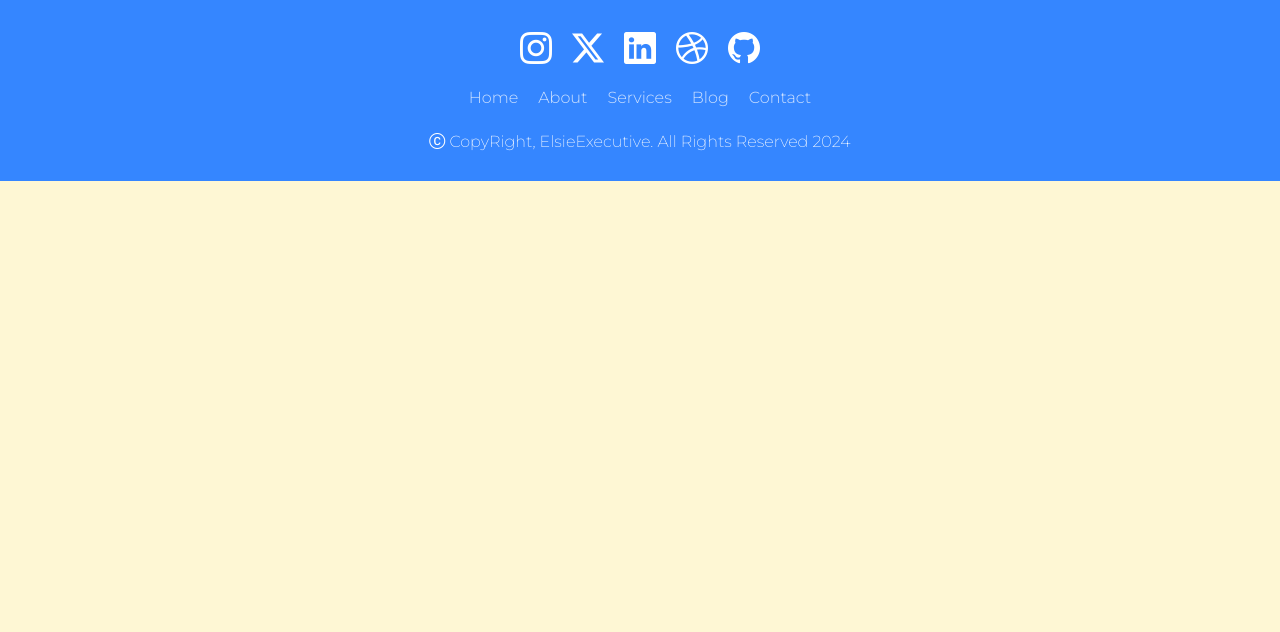
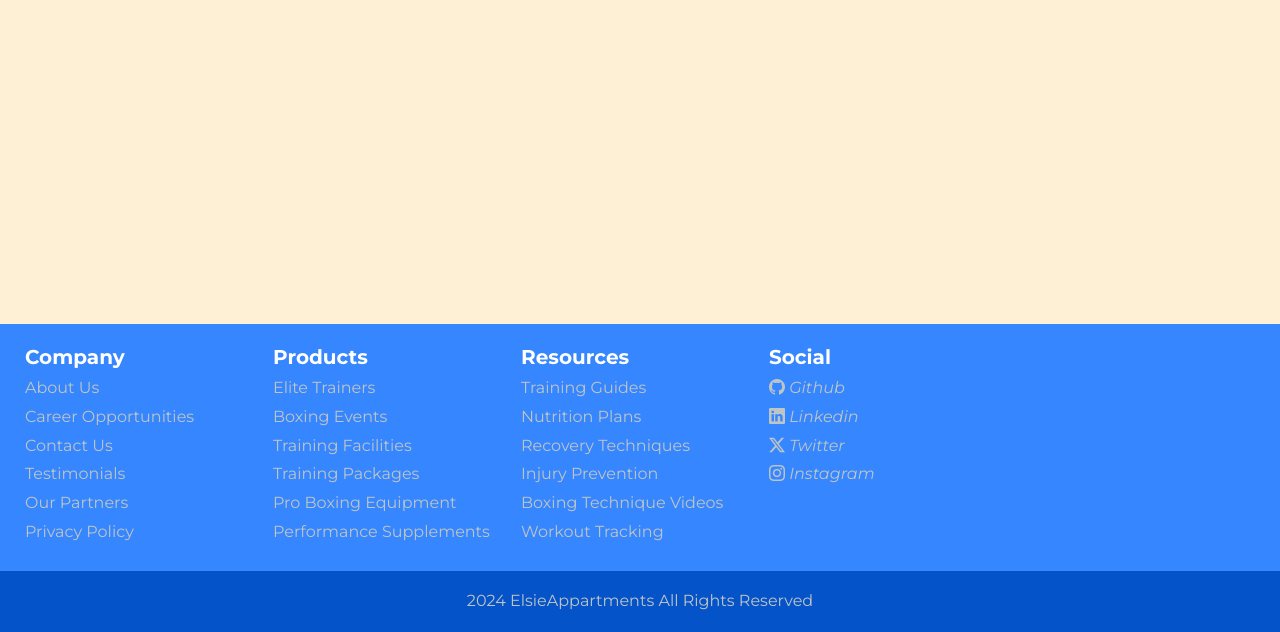
Before and after one commit to Maithy-a/RPMS-Web, a PHP site: page / in a window 1280 px wide. Shown: the part 1330-1962 px from the top of the page. Before the commit the page ends 1511 px from the top, so only its background shows below. Run offline with PHP 8.4, Linux system fonts and the light colour scheme.

Commit message:
update 3 files and delete 1 file

```diff
--- a/index.html
+++ b/index.html
@@ -22,11 +22,11 @@
 
 <body>
 
-  <div class="loader">
+  <!-- <div class="loader">
     <div></div>
     <div></div>
   </div>
-  <div class="blurred-content">
+  <div class="blurred-content"> -->
 
   <nav class="navbar">
     <div class="navbar-header">
@@ -46,21 +46,22 @@
         <li><a href="#">Contact</a></li>
         <li class="navbar-dropdown">
           <a href="#" class="dropdown-toggler" data-dropdown="my-dropdown-id">
-              Sign in as <i class="bi bi-chevron-down"></i>
+            Login <i class="bi bi-chevron-down"></i>
           </a>
 
           <ul class="dropdown" id="my-dropdown-id">
-              <li>
-                <a href="log-in.php">Administrator </a>
-              </li>
-              <li class="separator"></li>
             <li>
               <a href="login.php">Tenant </a>
             </li>
             <li class="separator"></li>
             <li>
-                <a href="login.php">Manager</a>
+              <a href="login.php">Caretaker</a>
             </li>
+            <li class="separator"></li>
+            <li>
+              <a href="log-in.php">Lardlord</a>
+            </li>
+            <li class="separator"></li>
           </ul>
         </li>
         <li><a href="Register.php">Register</a></li>
@@ -79,7 +80,12 @@
           </div>
           <div class="text-box">
             <h2>Welcome to Elsie</h2>
-                      <p>Discover the ultimate in comfort and style with our spacious rooms at Elsie Executive Apartments! I love how every room is designed with plenty of space to breathe, relax, and truly make it my own. The large windows flood the space with natural light, creating a bright and airy vibe that feels so inviting. With sleek finishes, modern touches, and layouts that perfectly blend style and functionality, these rooms are everything I need for relaxing evenings or hosting friends. Come see for yourself why Elsie Executive Apartments isn’t just a place to live—it’s a place to thrive!</p>
+            <p>Discover the ultimate in comfort and style with our spacious rooms at Elsie Executive Apartments! I
+              love how every room is designed with plenty of space to breathe, relax, and truly make it my own. The
+              large windows flood the space with natural light, creating a bright and airy vibe that feels so
+              inviting. With sleek finishes, modern touches, and layouts that perfectly blend style and functionality,
+              these rooms are everything I need for relaxing evenings or hosting friends. Come see for yourself why
+              Elsie Executive Apartments isn’t just a place to live—it’s a place to thrive!</p>
             <a href="#" class="home-btn">Read More <i class="bi bi-box-arrow-in-up-right"></i></a>
           </div>
         </div>
@@ -89,7 +95,13 @@
           </div>
           <div class="text-box">
             <h2>Spacious Rooms</h2>
-                    <p>Step into the heart of Elsie Executive Apartments and experience the magic of our open kitchen design! I absolutely love how it perfectly blends modern style with practical functionality, giving me the ideal space for all my culinary adventures. The spacious layout flows effortlessly into the living area, creating a warm and inviting vibe that’s perfect for socializing. With sleek countertops, premium appliances, and plenty of natural light, every moment in the kitchen feels like a joy. It’s not just a kitchen—it’s where creativity thrives, memories are made, and connections happen. Come see why it’s the centerpiece of life at Elsie Executive Apartments!</p>
+            <p>Step into the heart of Elsie Executive Apartments and experience the magic of our open kitchen design!
+              I absolutely love how it perfectly blends modern style with practical functionality, giving me the ideal
+              space for all my culinary adventures. The spacious layout flows effortlessly into the living area,
+              creating a warm and inviting vibe that’s perfect for socializing. With sleek countertops, premium
+              appliances, and plenty of natural light, every moment in the kitchen feels like a joy. It’s not just a
+              kitchen—it’s where creativity thrives, memories are made, and connections happen. Come see why it’s the
+              centerpiece of life at Elsie Executive Apartments!</p>
             <a href="#" class="home-btn">Read More <i class="bi bi-box-arrow-in-up-right"></i></a>
           </div>
         </div>
@@ -99,7 +111,12 @@
           </div>
           <div class="text-box">
             <h2>Spacious Rooms</h2>
-                  <p>Say goodbye to parking headaches at Elsie Executive Apartments! Here, convenience meets peace of mind with our secure, spacious, and well-maintained parking facilities. Whether you drive a car or a motorcycle, there’s always room for your ride—just steps from your front door. With 24/7 safety monitoring, you can relax knowing your vehicle is in good hands. At Elsie Executive Apartments, parking isn’t just practical—it’s effortless. Because here, we don’t just take care of your home; we take care of everything that matters to you. Drive in, park easy, and live stress-free!</p>
+            <p>Say goodbye to parking headaches at Elsie Executive Apartments! Here, convenience meets peace of mind
+              with our secure, spacious, and well-maintained parking facilities. Whether you drive a car or a
+              motorcycle, there’s always room for your ride—just steps from your front door. With 24/7 safety
+              monitoring, you can relax knowing your vehicle is in good hands. At Elsie Executive Apartments, parking
+              isn’t just practical—it’s effortless. Because here, we don’t just take care of your home; we take care
+              of everything that matters to you. Drive in, park easy, and live stress-free!</p>
             <a href="#" class="home-btn">Read More <i class="bi bi-box-arrow-in-up-right"></i></a>
           </div>
         </div>
@@ -121,13 +138,11 @@
             Welcome to Elsie Executive Apartments, located in the heart of Kitengela. Our apartments are designed to
             provide a luxurious and comfortable living experience for both short and long-term stays. With modern
             amenities and stylish decor, we ensure that our guests feel right at home.
-            </p>
-            <p>
+
             At Elsie Executive Apartments, we pride ourselves on our exceptional service and attention to detail.
             Whether you are here for business or leisure, our dedicated staff is always available to assist you with
             your needs, ensuring a pleasant and memorable stay.
-            </p>
-            <p>
+
             Experience the perfect blend of comfort, convenience, and style at Elsie Executive Apartments. We look
             forward to welcoming you!
           </p>
@@ -159,58 +174,75 @@
 
   </section>
 
+  <section>
     <footer class="footer">
-      <div class="waves">
-        <div class="wave" id="wave1"></div>
-        <div class="wave" id="wave2"></div>
-        <div class="wave" id="wave3"></div>
-        <div class="wave" id="wave4"></div>
+
+      <div class="footer-container">
+        <!-- Company Column -->
+        <div class="footer-column">
+          <h2>Company</h2>
+          <ul>
+            <li><a href="#About">About Us</a></li>
+            <li><a href="#">Career Opportunities</a></li>
+            <li><a href="#Contact">Contact Us</a></li>
+            <li><a href="#">Testimonials</a></li>
+            <li><a href="#">Our Partners</a></li>
+            <li><a href="#">Privacy Policy</a></li>
+
+          </ul>
         </div>
 
-      <ul class="social-icon">
-        <li class="social-icon__item"><a class="social-icon__link" href="https://www.instagram.com/_b0nni3._._/"
-            target="_blank">
-            <i class="bi bi-instagram"></i>
-          </a>
-        </li>
+        <!-- Products Column -->
+        <div class="footer-column">
+          <h2>Products</h2>
+          <ul>
+            <li><a href="#">Elite Trainers</a></li>
+            <li><a href="#">Boxing Events</a></li>
+            <li><a href="#">Training Facilities</a></li>
+            <li><a href="#">Training Packages</a></li>
+            <li><a href="#">Pro Boxing Equipment</a></li>
+            <li><a href="#">Performance Supplements</a></li>
+          </ul>
+        </div>
 
-        <li class="social-icon__item"><a class="social-icon__link" href="#">
-            <i class="bi bi-twitter-x"></i>
-          </a>
-        </li>
+        <!-- Resources Column -->
+        <div class="footer-column">
+          <h2>Resources</h2>
+          <ul>
+            <li><a href="#">Training Guides</a></li>
+            <li><a href="#">Nutrition Plans</a></li>
+            <li><a href="#">Recovery Techniques</a></li>
+            <li><a href="#">Injury Prevention</a></li>
+            <li><a href="#">Boxing Technique Videos</a></li>
+            <li><a href="#">Workout Tracking</a></li>
+          </ul>
+        </div>
 
-        <li class="social-icon__item"><a class="social-icon__link" href="" target="_blank">
-            <i class="bi bi-linkedin"></i>
-          </a>
-        </li>
+        <!-- Social Column -->
+        <div class="footer-column">
+          <h2>Social</h2>
+          <ul>
+            <li><a href="" class="flex"><i class="bi bi-github"> Github</i></li>
+            <li><a href="https://linkedin.com/in/maithya" class="flex"><i class="bi bi-linkedin">
+                  Linkedin</i> </li>
+            <li><a href="https://x.com/Maithy_a" class="flex"><i class="bi bi-twitter-x"> Twitter</i></li>
+            <li><a href="https://instagram.com/_b0nni3._._" class="flex"><i class="bi bi-instagram">
+                  Instagram</i></li>
+          </ul>
+        </div>
 
-        <li class="social-icon__item"><a class="social-icon__link" href="" target="_blank">
-            <i class="bi bi-dribbble"></i>
-          </a>
-        </li>
+      </div>
+    </footer>
 
-        <li class="social-icon__item"><a class="social-icon__link" href="" target="_blank">
-            <i class="bi bi-github"></i>
-          </a>
-        </li>
-      </ul>
-      <ul class="menu">
-        <li class="menu__item"><a class="menu__link" href="#">Home</a></li>
-        <li class="menu__item"><a class="menu__link" href="#about">About</a></li>
-        <li class="menu__item"><a class="menu__link" href="#">Services</a></li>
-        <li class="menu__item"><a class="menu__link" href="#">Blog</a></li>
-        <li class="menu__item"><a class="menu__link" href="#">Contact</a></li>
-      </ul>
-
-      <p>
-        <span><i class="bi bi-c-circle"></i> CopyRight, ElsieExecutive. All Rights Reserved
-          <span id="currentYear"></span></span>
+    <!-- Footer Bottom -->
+    <div class="bottom">
+      <span> <span id="currentYear"></span></span>
       <script>
         document.getElementById("currentYear").textContent = new Date().getFullYear();
-        </script>
-      </p>
-    </footer>
+      </script> ElsieAppartments All Rights Reserved
     </div>
+
+  </section>
 
   <script src="res/js/index.js" defer></script>
 
--- a/res/css/index.css
+++ b/res/css/index.css
@@ -1,12 +1,17 @@
 @import url('https://fonts.googleapis.com/css2?family=Montserrat:ital,wght@0,100..900;1,100..900&display=swap');
+
 :root {
   --primary-color: #3586ff;
-  --text-color:#fff;
-  --gray-text:#3c4250;
+  --text-color: #fff;
+  --black: #000000;
+  --gray:gray;
+  --gray-text: #bec5c5;
+  --dark-text: #959999;
   --font-size: 16px;
   --transition1: all 1.5s ease;
-  --transition2: all 0.8s ease;
+  --transition2: color 0.45s ease;
 }
+
 * {
   box-sizing: border-box;
   padding: 0;
@@ -17,8 +22,14 @@ body {
   font-family: "Montserrat", sans-serif;
   font-size: var(--font-size);
   scroll-behavior: smooth;
+  line-height: 1.3;
 }
-
+p {
+  line-height: 1.6;
+}
+a{
+  text-decoration: none;
+}
 
 /* -------------------------------------------------------------------------- */
 /* NAVBAR */
@@ -335,30 +373,22 @@ body {
 
 
 /* -------------------------------------------------------------------------- */
-/* About Section Styles */
+/* About Section */
 /* -------------------------------------------------------------------------- */
 .about-section {
-  padding: 60px 15px;
-  height: 700px;
+  padding: 1.3rem 1rem;
   background-color: #fdf0d5;
+  position: relative;
+  display: block;
   text-align: center;
+  display: block;
+  min-height:100vh;
 }
 
 .about-section h2 {
   font-size: 2rem;
-  margin-bottom: 20px;
-  color: var(--gray-text);
-}
-
-.about-text {
-  max-width: 600px;
-}
-
-.about-section p {
-  font-size: 1rem;
-  margin-bottom: 20px;
-  color: #555;
-  line-height: 1.6;
+  margin-bottom: 2rem;
+  color: var(--dark-text);
 }
 
 @media (min-width: 768px) {
@@ -399,123 +429,60 @@ body {
 /* -------------------------------------------------------------------------- */
 .footer {
   position: relative;
+  display: block;
   width: 100%;
   background: var(--primary-color);
-  min-height: 100px;
-  padding: 20px 50px;
-  display: flex;
+  padding: 20px 25px;
   justify-content: center;
   align-items: center;
   flex-direction: column;
 }
 
-.social-icon,
-.menu {
-  position: relative;
-  display: flex;
-  justify-content: center;
-  align-items: center;
-  margin: 10px 0;
-  flex-wrap: wrap;
+.footer-container {
+  max-width: 100%;
+  margin: 0 auto;
+  display: grid;
+  grid-template-columns: repeat(auto-fit, minmax(200px, 1fr));
+  gap: 10px;
 }
 
-.social-icon__item,
-.menu__item {
-  list-style: none;
+.footer-column h2 {
+  color: var( --text-color);
+  font-size: 1.25rem;
+  margin-bottom: 8px;
 }
 
-.social-icon__link {
-  font-size: 2rem;
-  color: var(--text-color);
-  margin: 0 10px;
-  display: inline-block;
-  transition:var(--transition1);
+.footer-column ul {
+  list-style: none;
+  padding: 0;
 }
 
-.social-icon__link:hover {
-  transform: translateY(-10px);
+.footer-column li {
+  margin-bottom: 8px;
 }
 
-.menu__link {
-  font-size: 1rem;
-  color: var(--text-color);
-  margin: 0 10px;
-  display: inline-block;
-  transition: var(--transition1);
+.footer-column a {
   text-decoration: none;
-  opacity: 0.75;
-  font-weight: 300;
+  color: var(--gray-text);
+  transition: var(--transition2);
 }
 
-.menu__link:hover {
-  opacity: 1;
-}
+.footer-column a:hover {
+  color: var(--text-color);
+  text-decoration: underline;
+  text-underline-offset: 5px;
 
-.footer p {
-  color: var(--text-color);
-  margin: 15px 0 10px 0;
-  font-size: 1rem;
-  font-weight: 250;
-}
-
-.wave {
-  position: absolute;
-  border-top: 50vh;
-  top: -100px;
-  left: 0;
-  width: 100%;
-  height: 100px;
-  background: url("https://i.ibb.co/wQZVxxk/wave.png");
-  background-size: 1000px 100px;
-}
-
-.wave#wave1 {
-  z-index: 1000;
-  opacity: 1;
-  bottom: 0;
-  animation: animateWaves 4s linear infinite;
-}
-
-.wave#wave2 {
-  z-index: 999;
-  opacity: 0.5;
-  bottom: 10px;
-  animation: animate 4s linear infinite !important;
-}
-
-.wave#wave3 {
-  z-index: 1000;
-  opacity: 0.2;
-  bottom: 15px;
-  animation: animateWaves 3s linear infinite;
-}
-
-.wave#wave4 {
-  z-index: 999;
-  opacity: 0.7;
-  bottom: 20px;
-  animation: animate 3s linear infinite;
-}
-
-@keyframes animateWaves {
-  0% {
-    background-position-x: 1000px;
-  }
-
-  100% {
-    background-positon-x: 0px;
-  }
-}
-
-@keyframes animate {
-  0% {
-    background-position-x: -1000px;
-  }
-
-  100% {
-    background-positon-x: 0px;
-  }
 }
 
 /* -------------------------------------------------------------------------- */
+/* Footer bottom */
 /* -------------------------------------------------------------------------- */
+
+.bottom {
+  background-color: #0553c9;
+  color: var(--gray-text);
+  padding: 20px;
+  justify-content: space-between;
+  align-items: center;
+  text-align: center;
+}
```
Also changed, not shown: other parts of res/css/index.css (+57 -30 lines), conn.php (+8 -3 lines), res/img/mobile-password-forgot.png (deleted). Lines whose indentation alone changed are shown as unchanged.
